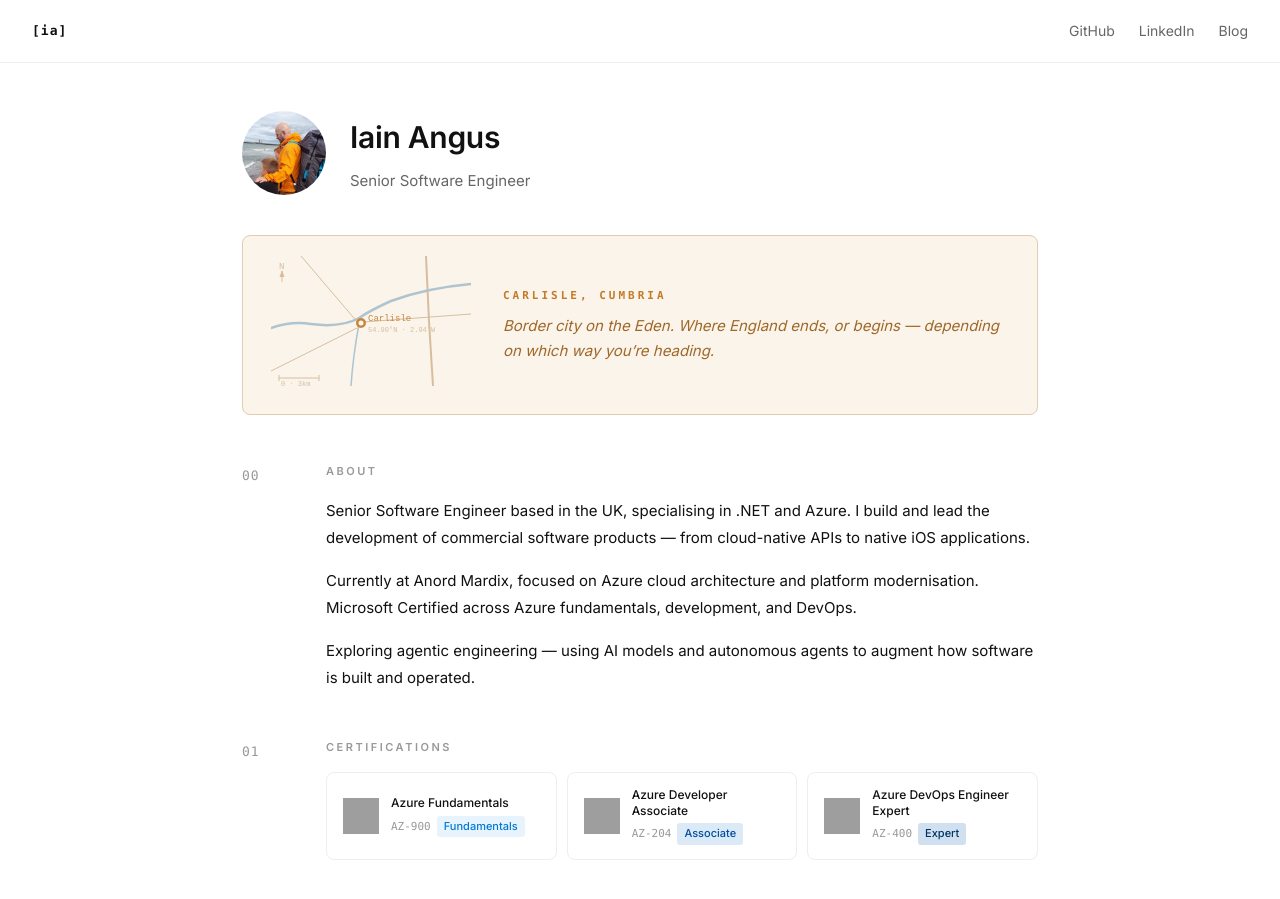
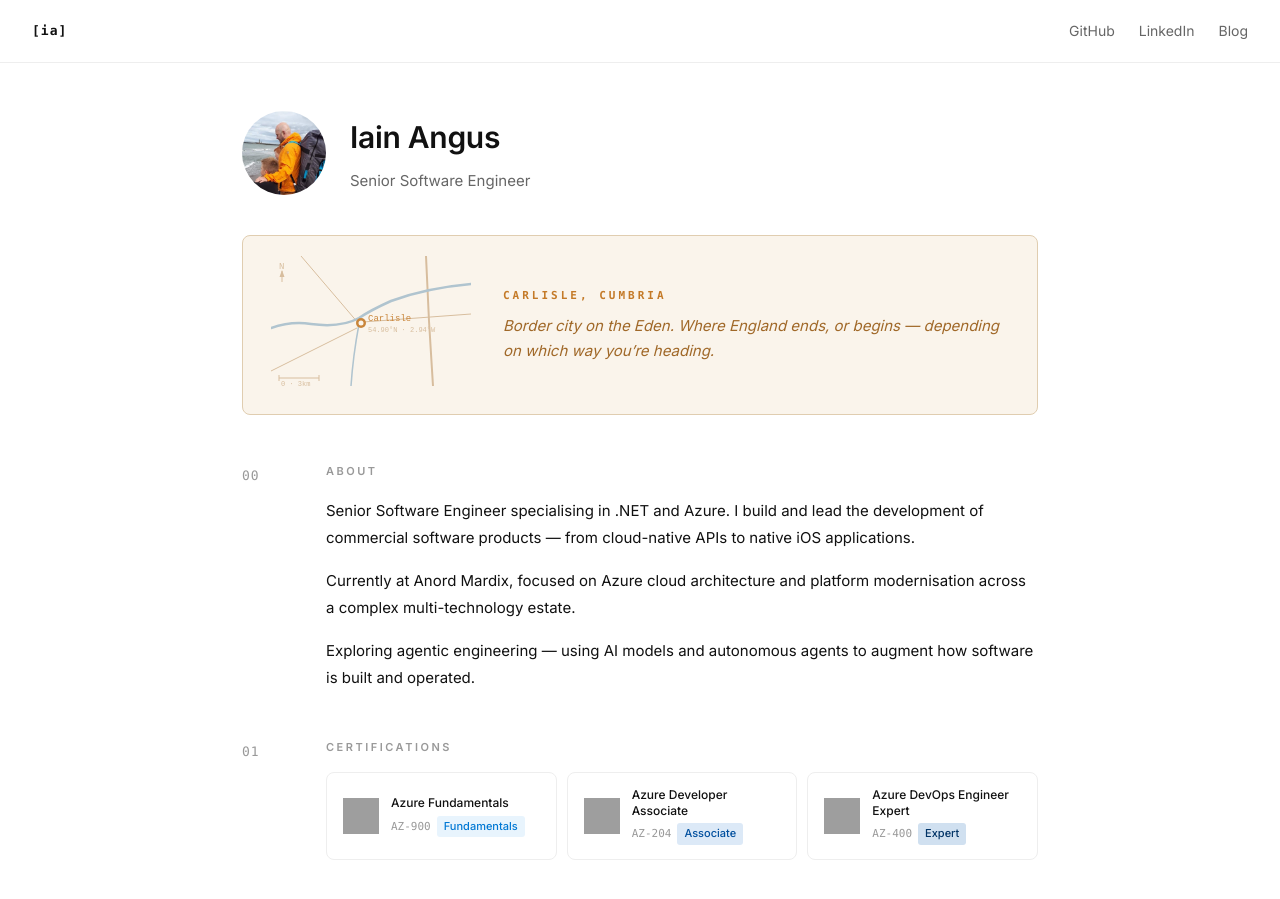
Before and after one commit to sixfortyfour/sixfortyfour.github.io, a Jekyll site: the page built from index.html, in a window 1280 px wide and 900 px high. Built offline with Jekyll 4.4.1, drawn with Linux system fonts in a browser that asks for light colours; grey boxes are pictures that could not be loaded.

Commit message:
Tighten about section: remove redundant location and cert mentions
Co-Authored-By: Claude Sonnet 4.6 <noreply@anthropic.com>

```diff
--- a/index.html
+++ b/index.html
@@ -54,8 +54,8 @@ layout: default
     <div class="section-num">00</div>
     <div class="section-body">
       <h2 class="section-label">About</h2>
-      <p class="about-text">Senior Software Engineer based in the UK, specialising in .NET and Azure. I build and lead the development of commercial software products &#8212; from cloud-native APIs to native iOS applications.</p>
-      <p class="about-text">Currently at Anord Mardix, focused on Azure cloud architecture and platform modernisation. Microsoft Certified across Azure fundamentals, development, and DevOps.</p>
+      <p class="about-text">Senior Software Engineer specialising in .NET and Azure. I build and lead the development of commercial software products &#8212; from cloud-native APIs to native iOS applications.</p>
+      <p class="about-text">Currently at Anord Mardix, focused on Azure cloud architecture and platform modernisation across a complex multi-technology estate.</p>
       <p class="about-text">Exploring agentic engineering &#8212; using AI models and autonomous agents to augment how software is built and operated.</p>
     </div>
   </article>
```
